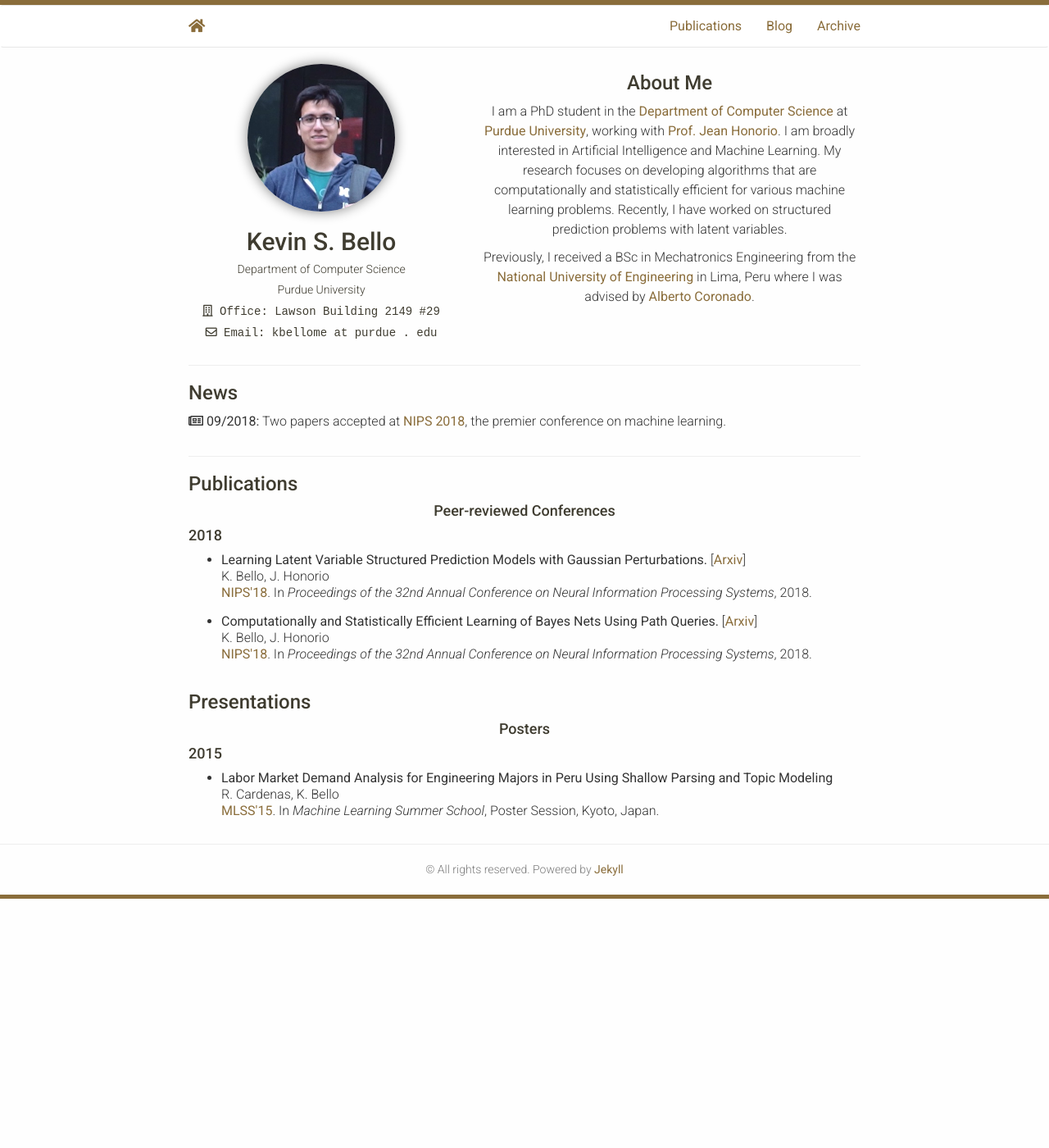
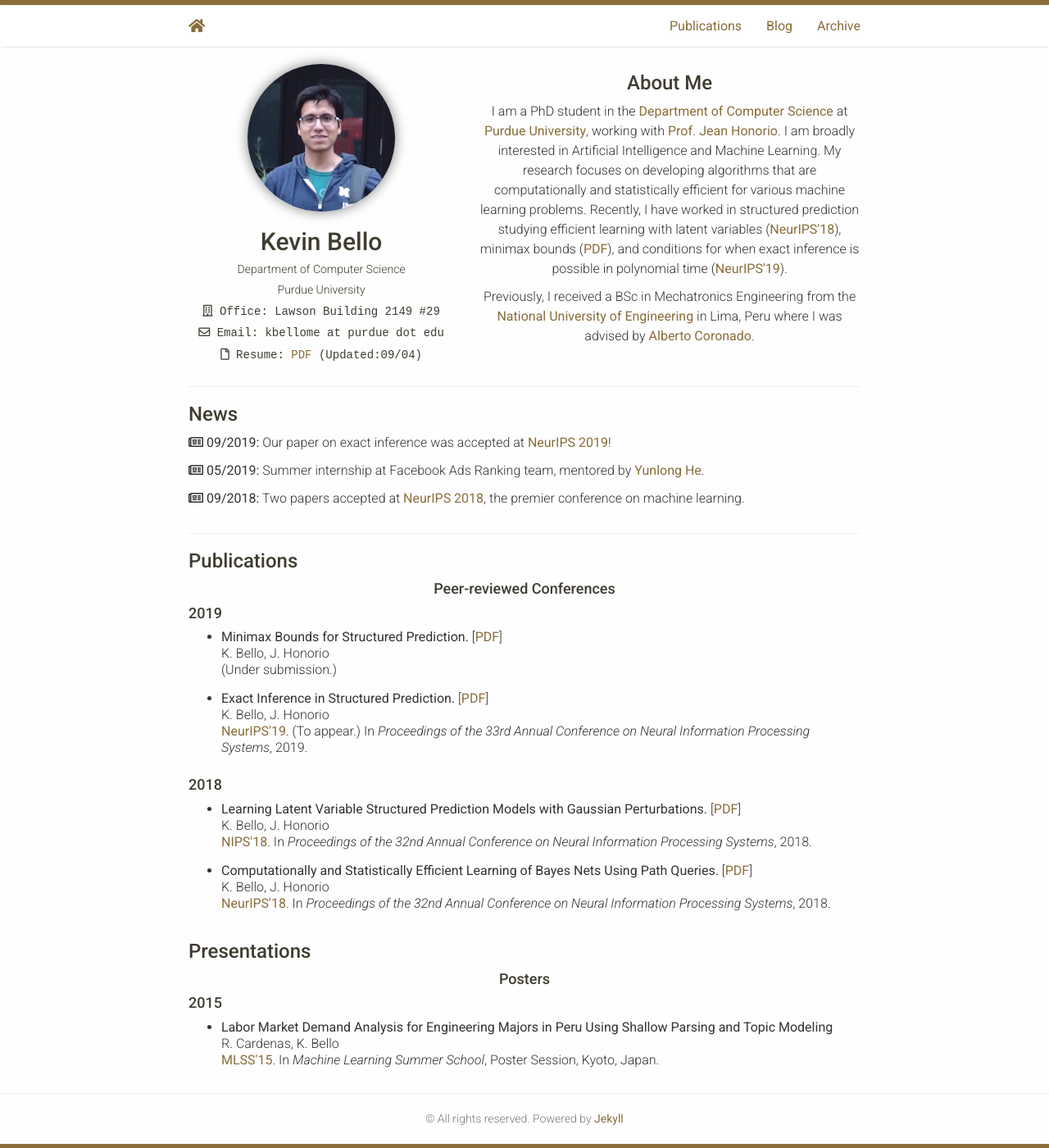
Before and after one commit to kevinsbello/kevinsbello.github.io, a Jekyll site: the page built from index.html, in a window 1280 px wide. Shown: the whole page at 82% size. Built offline with Jekyll 4.4.1, drawn with Linux system fonts in a browser that asks for light colours; nearby versions of some CDN libraries; library files that are not in the unit come from our copies; before the commit the page ends 1096 px from its top, so only the background shows below that.

Commit message:
cv update

```diff
--- a/_layouts/default.html
+++ b/_layouts/default.html
@@ -6,7 +6,7 @@
     <meta http-equiv="X-UA-Compatible" content="IE=edge">
     <meta name="viewport" content="width=device-width, initial-scale=1">
     <meta name="description" content="Kevin Bello's Personal Page">
-    <meta name="keywords" content="kevin bello, kevin, bello, ksbm, kevinbm, kevinsbello, machine learning, statistics, learning, computer science, purdue, mechatronics, algorithms">
+    <meta name="keywords" content="kevin bello, kevin s bello, kevin, bello, ksbm, kevinbm, kevinsbello, machine learning, statistics, learning, computer science, purdue, mechatronics, algorithms">
     <meta name="author" content="Kevin Bello">
 
     <!--<link href="//maxcdn.bootstrapcdn.com/font-awesome/4.3.0/css/font-awesome.min.css" rel="stylesheet">-->
--- a/index.html
+++ b/index.html
@@ -11,12 +11,12 @@ page_name: Homepage
                     <span id="face-wrapper">
 				        <img src="/images/me.jpg" alt="Me" class="img-circle face" width="180px" height="180px"><br>
 			        </span>
-                    <h2 class="home-title"> Kevin S. Bello </h2>
+                    <h2 class="home-title"> Kevin Bello </h2>
                     <h5 class="home-subtitle"> Department of Computer Science </h5>
                     <h5 class="home-subtitle"> Purdue University </h5>
                     <h5 class="home-info"><i class="far fa-building"></i> Office: Lawson Building 2149 #29 </h5>
-                    <h5 class="home-info"><i class="far fa-envelope"></i> Email: kbellome at purdue . edu</h5>
-
+                    <h5 class="home-info"><i class="far fa-envelope"></i> Email: kbellome at purdue dot edu</h5>
+                    <h5 class="home-info"><i class="far fa-file"></i> Resume: <a target="_blank" href="/files/cv_KevinBello.pdf">PDF</a> (Updated:09/04)</h5>
                 </div>
 
                 <div class="col-md-7 center">
@@ -26,7 +26,7 @@ page_name: Homepage
                         <a target="_blank" href="https://www.purdue.edu">Purdue University</a>, working with <a target="_blank" href="https://www.cs.purdue.edu/homes/jhonorio">Prof. Jean Honorio</a>.
                         I am broadly interested in Artificial Intelligence and Machine Learning.
                         My research focuses on developing algorithms that are computationally and statistically efficient for various machine learning problems.
-                        Recently, I have worked on structured prediction problems with latent variables.
+                        Recently, I have worked in structured prediction studying efficient learning with latent variables (<a target="_blank" href="http://papers.neurips.cc/paper/7577-learning-latent-variable-structured-prediction-models-with-gaussian-perturbations.pdf">NeurIPS'18</a>), minimax bounds (<a target="_blank" href="https://arxiv.org/pdf/1906.00449.pdf">PDF</a>), and conditions for when exact inference is possible in polynomial time (<a target="_blank" href="https://arxiv.org/pdf/1906.00451.pdf">NeurIPS'19</a>).
                     </p>
 
                     <p>Previously, I received a BSc in Mechatronics Engineering from the <a target="_blank" href="https://en.wikipedia.org/wiki/National_University_of_Engineering">National University of Engineering</a> in Lima, Peru where I was advised by <a target="_blank" href="https://pe.linkedin.com/in/albertocoronado">Alberto Coronado</a>.
@@ -42,7 +42,14 @@ page_name: Homepage
             <h3> News </h3>
                 <div class="item post">
                     <p><i class="far fa-newspaper"></i>
-                          <strong>09/2018:</strong> Two papers accepted at <a target="_blank" href="https://nips.cc/Conferences/2018">NIPS 2018</a>, the premier conference on machine learning.
+                    <strong>09/2019:</strong> Our paper on exact inference was accepted at <a target="_blank" href="https://neurips.cc/Conferences/2019">NeurIPS 2019</a>!
+                    </p>
+                    <p><i class="far fa-newspaper"></i>
+                    <strong>05/2019:</strong> Summer internship at Facebook Ads Ranking team, mentored by  <a target="_blank" href="https://research.fb.com/people/he-yunlong-2/">Yunlong He</a>.
+                    </p>
+                    <p><i class="far fa-newspaper"></i>
+
+                    <strong>09/2018:</strong> Two papers accepted at <a target="_blank" href="https://neurips.cc/Conferences/2018">NeurIPS 2018</a>, the premier conference on machine learning.
                     </p>
                 </div>
         </div>
@@ -51,25 +58,50 @@ page_name: Homepage
             <hr>
             <h3 id="publications"> Publications </h3>
                 <h4 style="text-align: center"> Peer-reviewed Conferences </h4>
+                     <h4> 2019 </h4>
+                        <div class="item post">
+                            <ul class="papers">
+                                <li>
+                                    <strong>Minimax Bounds for Structured Prediction.</strong>
+                                    [<a href="https://arxiv.org/pdf/1906.00449.pdf" target="_blank">PDF</a>]
+                                    <br>
+                                    K. Bello, J. Honorio
+                                    <br>
+                                    (Under submission.)
+                                </li>
+
+                                <li>
+                                    <strong>Exact Inference in Structured Prediction.</strong>
+                                    [<a href="https://arxiv.org/pdf/1906.00451.pdf" target="_blank">PDF</a>]
+                                    <br>
+                                    K. Bello, J. Honorio
+                                    <br>
+                                    <a target="_blank" href="https://neurips.cc/Conferences/2019">NeurIPS'19</a>. (To appear.) In <i>Proceedings of the 33rd Annual Conference on Neural Information Processing Systems</i>, 2019.
+                                </li>
+                                <!---->
+
+                            </ul>
+                        </div>
+
                     <h4> 2018 </h4>
                         <div class="item post">
                             <ul class="papers">
                                 <li>
                                     <strong>Learning Latent Variable Structured Prediction Models with Gaussian Perturbations.</strong>
-                                    [<a href="https://arxiv.org/abs/1805.09213" target="_blank">Arxiv</a>]
+                                    [<a href="http://papers.neurips.cc/paper/7577-learning-latent-variable-structured-prediction-models-with-gaussian-perturbations.pdf" target="_blank">PDF</a>]
                                     <br>
                                     K. Bello, J. Honorio
                                     <br>
-                                    <a target="_blank" href="https://nips.cc/Conferences/2018">NIPS'18</a>. In <i>Proceedings of the 32nd Annual Conference on Neural Information Processing Systems</i>, 2018.
+                                    <a target="_blank" href="https://neurips.cc/Conferences/2018">NIPS'18</a>. In <i>Proceedings of the 32nd Annual Conference on Neural Information Processing Systems</i>, 2018.
                                 </li>
                                 <!---->
                                 <li>
                                     <strong>Computationally and Statistically Efficient Learning of Bayes Nets Using Path Queries.</strong>
-                                    [<a href="https://arxiv.org/abs/1706.00754" target="_blank">Arxiv</a>]
+                                    [<a href="http://papers.neurips.cc/paper/8290-computationally-and-statistically-efficient-learning-of-causal-bayes-nets-using-path-queries.pdf" target="_blank">PDF</a>]
                                     <br>
                                     K. Bello, J. Honorio
                                     <br>
-                                    <a target="_blank" href="https://nips.cc/Conferences/2018">NIPS'18</a>. In <i>Proceedings of the 32nd Annual Conference on Neural Information Processing Systems</i>, 2018.
+                                    <a target="_blank" href="https://neurips.cc/Conferences/2018">NeurIPS'18</a>. In <i>Proceedings of the 32nd Annual Conference on Neural Information Processing Systems</i>, 2018.
                                 </li>
                             </ul>
                         </div>
```
Also changed, not shown: 2 other files.
